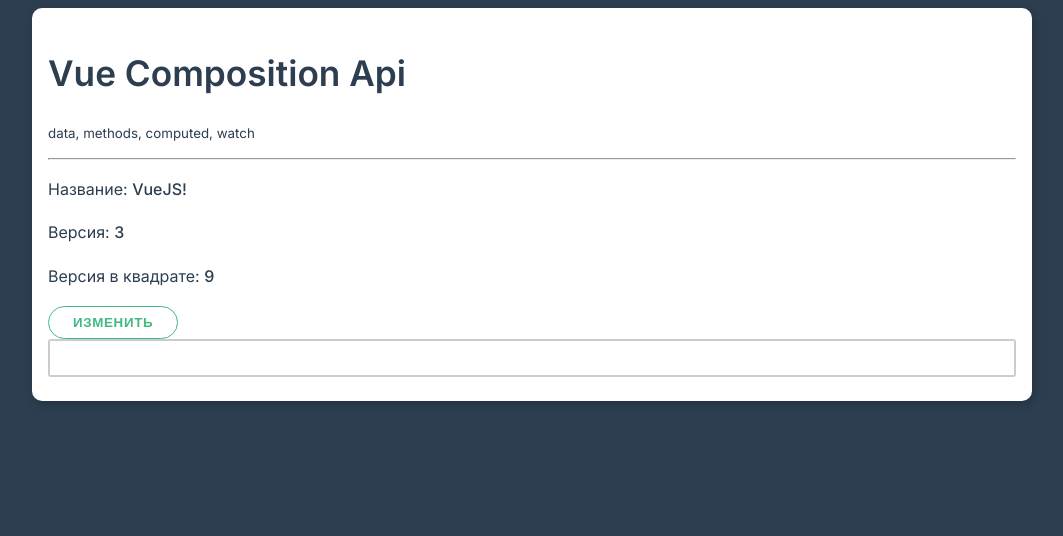
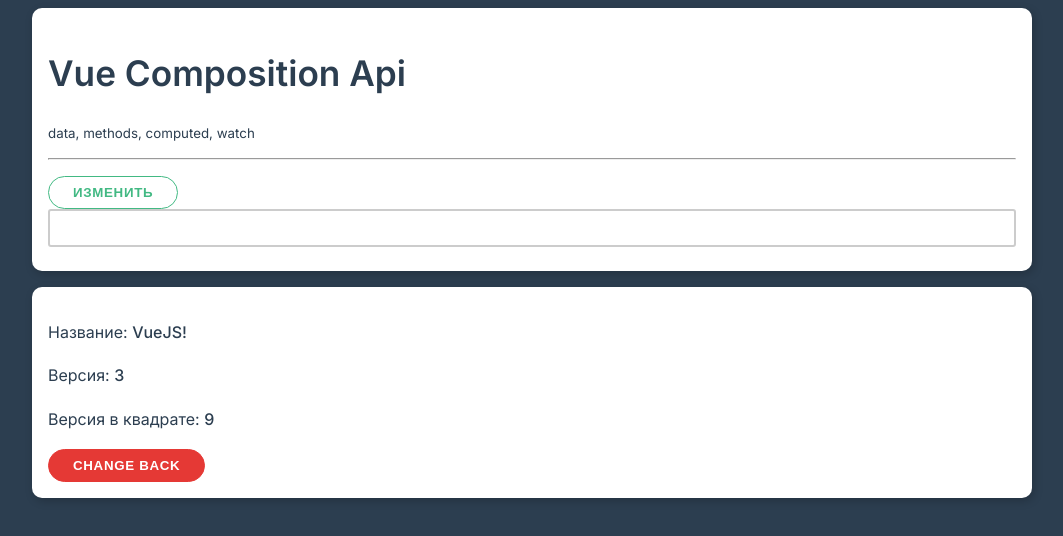
Before and after one commit to hel1yeah/vue3Course, a Vue app in the folder compositionApiVue3/: page / in a window 1280 px wide. Shown: the top 536 px of the page, without its empty margins (108-1171 px from the left). Built offline with nearby package versions, Linux system fonts and the light colour scheme.

Commit message:
props, emits

```diff
--- a/compositionApiVue3/src/App.vue
+++ b/compositionApiVue3/src/App.vue
@@ -4,16 +4,6 @@
       <h1>Vue Composition Api</h1>
       <small>data, methods, computed, watch</small>
       <hr />
-      <p>
-        Название: <strong>{{ name }}</strong>
-      </p>
-      <p>
-        Версия: <strong>{{ version }}</strong>
-      </p>
-
-      <p>
-        Версия в квадрате: <strong>{{ dobleVersion }}</strong>
-      </p>
 
       <button class="btn" @click="changeInfo">Изменить</button>
 
@@ -21,13 +11,23 @@
         <input class="input" type="text" v-model="textInput" />
       </div>
     </div>
+    <framework-info
+      :name="name"
+      :version="version"
+      @changeBack="changeBack"
+    ></framework-info>
   </div>
 </template>
 
 <script>
 import { ref, reactive, toRefs, isRef, computed, watch } from 'vue';
 
+import FrameworkInfo from './FrameworkInfo.vue';
+
 export default {
+  components: {
+    FrameworkInfo,
+  },
   setup() {
     const name = ref('VueJS!');
     const version = ref(3);
@@ -36,24 +36,27 @@
     function changeInfo() {
       name.value = 'Vue.js!!!';
       version.value = 42;
-
-      console.log(textInput.value.value);
     }
 
-    const dobleVersion = computed(() => version.value * version.value);
+    function changeBack() {
+      version.value = 3;
+    }
 
-    watch([dobleVersion, textInput], (newValue, oldValue) => {
-      console.log(newValue[0]);
-      console.log(oldValue[1]);
-      console.log(newValue[1]);
-    });
+    // const dobleVersion = computed(() => version.value * version.value);
+
+    // watch([dobleVersion, textInput], (newValue, oldValue) => {
+    //   console.log(newValue[0]);
+    //   console.log(oldValue[1]);
+    //   console.log(newValue[1]);
+    // });
 
     return {
       name,
       version,
       changeInfo,
+      changeBack,
       // framework,
-      dobleVersion,
+      // dobleVersion,
       textInput,
     };
   },
--- /dev/null
+++ b/compositionApiVue3/src/FrameworkInfo.vue
@@ -0,0 +1,37 @@
+<template>
+  <div class="card">
+    <p>
+      Название: <strong>{{ name }}</strong>
+    </p>
+    <p>
+      Версия: <strong>{{ version }}</strong>
+    </p>
+    <p>
+      Версия в квадрате: <strong>{{ dobleVersion }}</strong>
+    </p>
+    <button class="btn danger" @click="changeBack">Change Back</button>
+  </div>
+</template>
+
+<script>
+import { computed, version } from 'vue';
+
+export default {
+  props: ['name', 'version'],
+  emits: ['changeBack'],
+  setup(props, context) {
+    const dobleVersion = computed(() => props.version * props.version);
+
+    function changeBack() {
+      context.emit('changeBack', 3);
+    }
+
+    return {
+      dobleVersion,
+      changeBack,
+    };
+  },
+};
+</script>
+
+<style lang="scss" scoped></style>
```
